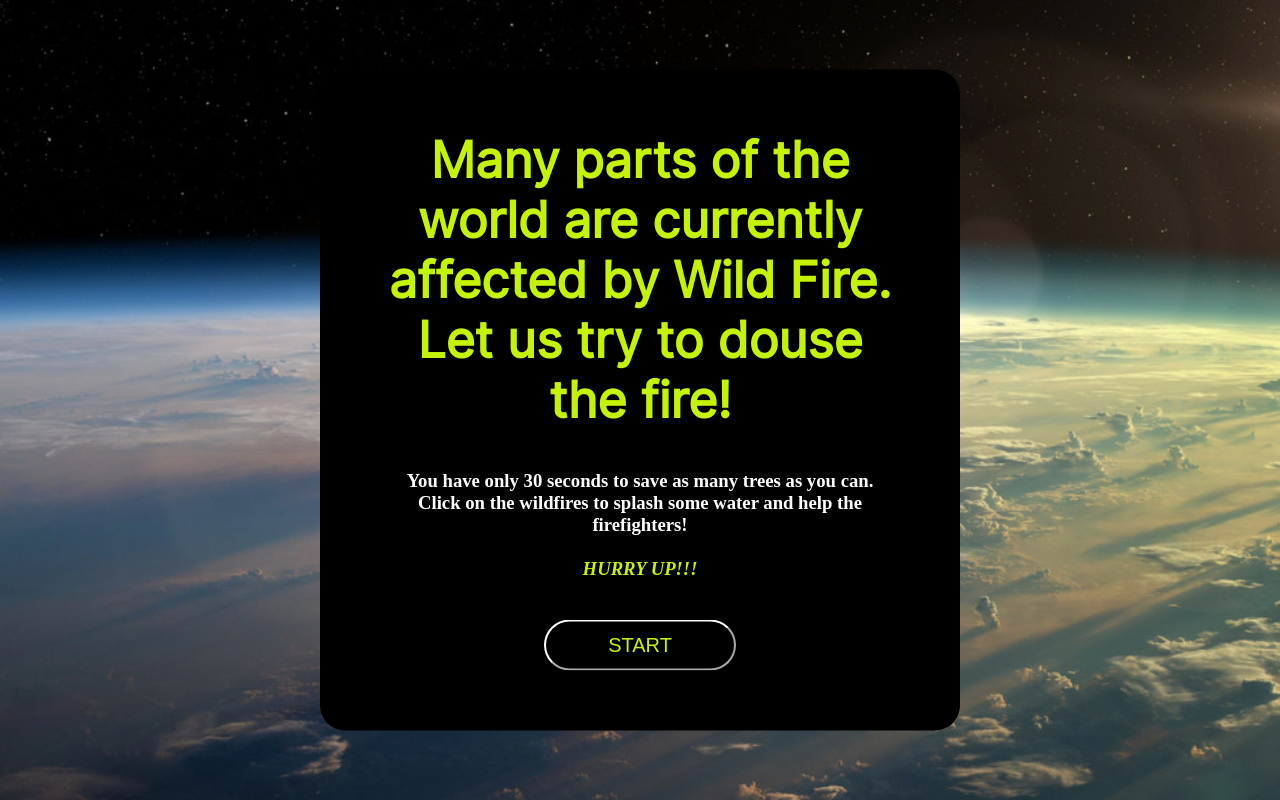
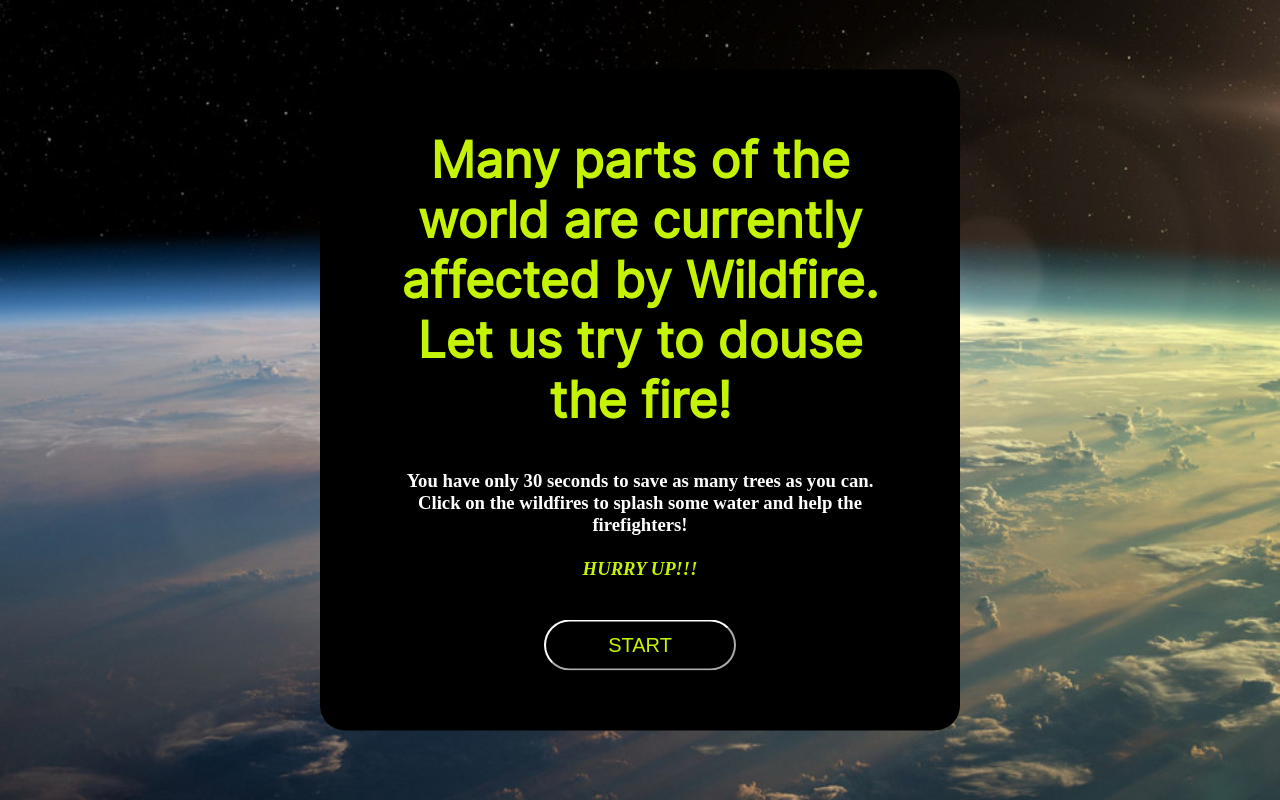
Before and after one commit to madbag/fight-the-fire, a plain HTML site: page index.html in a window 1280 px wide. Drawn offline with Linux system fonts and the light colour scheme.

Commit message:
message change

```diff
--- a/index.html
+++ b/index.html
@@ -11,7 +11,7 @@
 <!--Screen 1-->
         <div id="startGame">
             <div class="message">
-                <h1>Many parts of the world are currently affected by Wild Fire. <br/>
+                <h1>Many parts of the world are currently affected by Wildfire. <br/>
                     Let us try to douse the fire! <br/></h1>
             <h3> You have only 30 seconds to save as many trees as you can.<br/>
             Click on the wildfires to splash some water and help the firefighters!<br/><br/>
```
